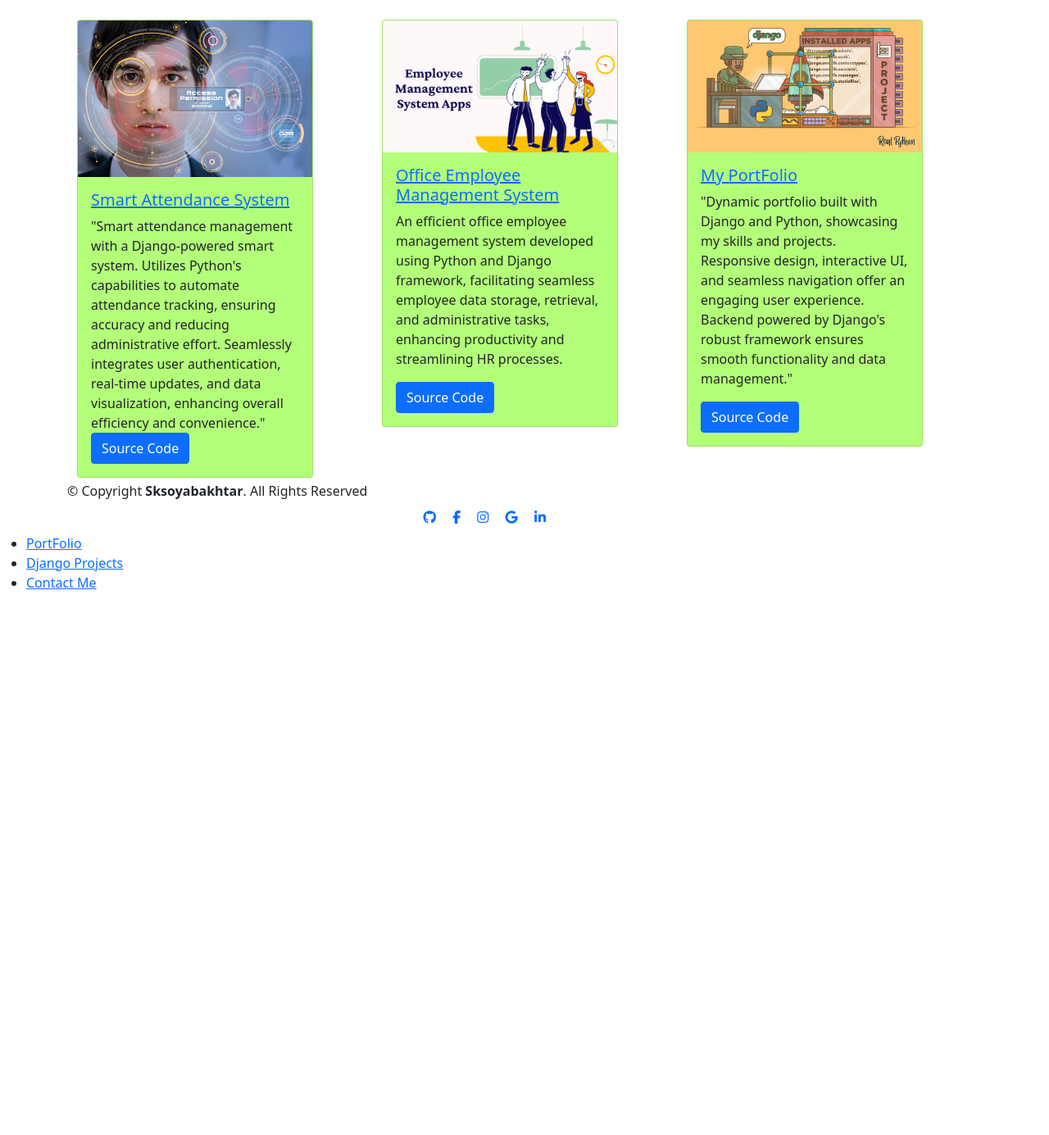
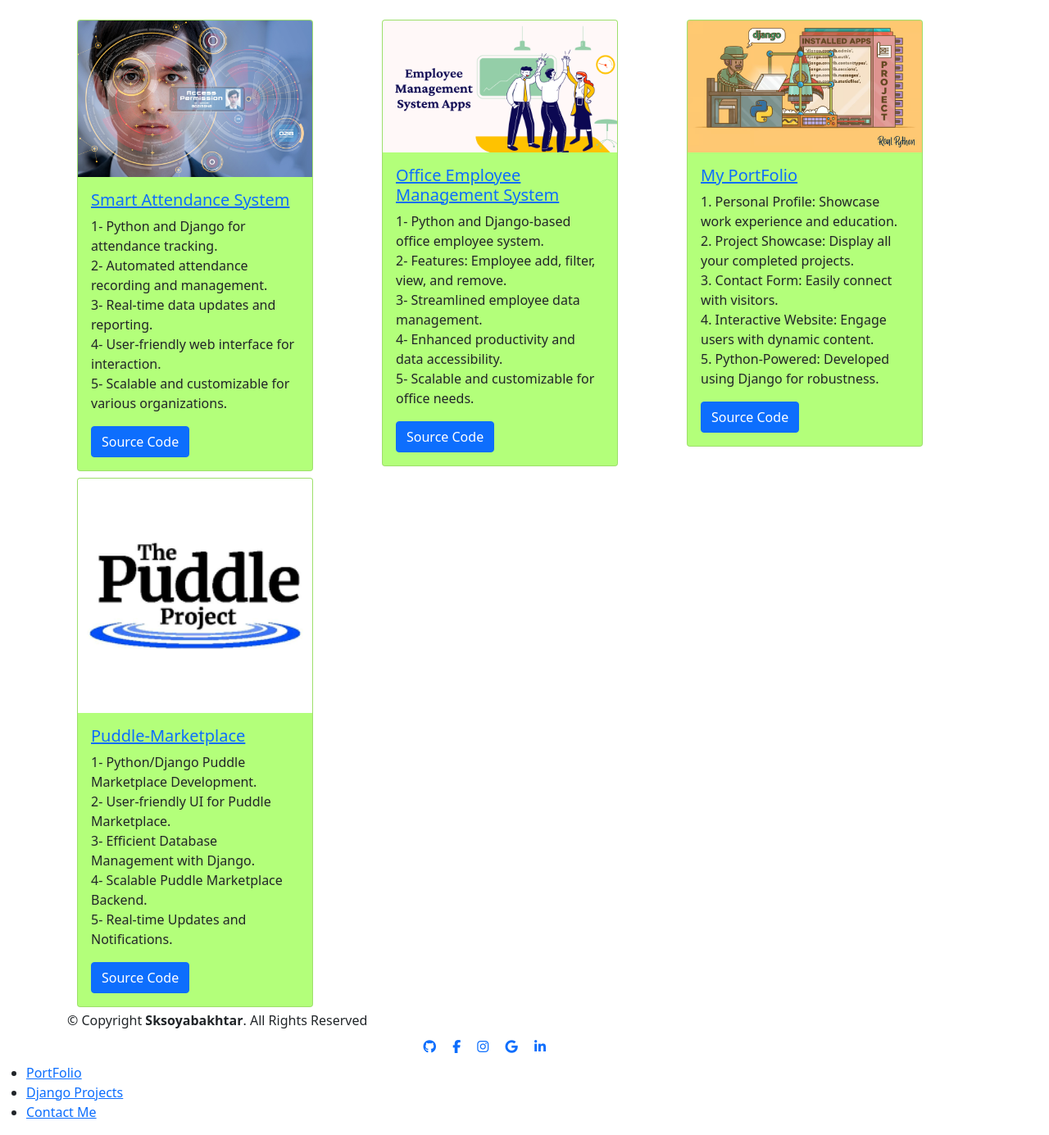
Before and after one commit to Sksoyabakhtar/Portfolio, a Django app: page /djangoProjects in a window 1280 px wide. Shown: the part 1090-2475 px from the top of the page at 82% size. Before the commit the page ends 1809 px from the top, so only its background shows below. Run offline with Django 4.2, Linux system fonts and the light colour scheme; some libraries are stand-ins or nearby versions.

Commit message:
Second Commit

```diff
--- a/templates/home/django.html
+++ b/templates/home/django.html
@@ -34,7 +34,12 @@ menu-active
                     <a href="#">
                         <h5 class="card-title">Smart Attendance System</h5>
                     </a>
-                    <p class="card-text">"Smart attendance management with a Django-powered smart system. Utilizes Python's capabilities to automate attendance tracking, ensuring accuracy and reducing administrative effort. Seamlessly integrates user authentication, real-time updates, and data visualization, enhancing overall efficiency and convenience."
+                    <p class="card-text">1- Python and Django for attendance tracking.<br>
+                        2- Automated attendance recording and management.<br>
+                        3- Real-time data updates and reporting.<br>
+                        4- User-friendly web interface for interaction.<br>
+                        5- Scalable and customizable for various organizations.<br>
+                    </P>
                     <a href="https://github.com/Sksoyabakhtar/Smart_Attendance_System"
                         class="btn btn-primary">Source Code</a>
                 </div>
@@ -47,7 +52,11 @@ menu-active
                     <a href="#">
                         <h5 class="card-title">Office Employee Management System</h5>
                     </a>
-                    <p class="card-text">An efficient office employee management system developed using Python and Django framework, facilitating seamless employee data storage, retrieval, and administrative tasks, enhancing productivity and streamlining HR processes.
+                    <p class="card-text">1- Python and Django-based office employee system.<br>
+                        2- Features: Employee add, filter, view, and remove.<br>
+                        3- Streamlined employee data management.<br>
+                        4- Enhanced productivity and data accessibility.<br>
+                        5- Scalable and customizable for office needs.<br>
                     </p>
                     <a href="https://github.com/Sksoyabakhtar/Employee_Management_System"
                         class="btn btn-primary">Source Code</a>
@@ -61,9 +70,31 @@ menu-active
                     <a href="#">
                         <h5 class="card-title">My PortFolio</h5>
                     </a>
-                    <p class="card-text">"Dynamic portfolio built with Django and Python, showcasing my skills and projects. Responsive design, interactive UI, and seamless navigation offer an engaging user experience. Backend powered by Django's robust framework ensures smooth functionality and data management."
+                    <p class="card-text">1. Personal Profile: Showcase work experience and education.<br>
+                        2. Project Showcase: Display all your completed projects.<br>
+                        3. Contact Form: Easily connect with visitors.<br>
+                        4. Interactive Website: Engage users with dynamic content.<br>
+                        5. Python-Powered: Developed using Django for robustness.<br>
                     </p>
                     <a href="https://github.com/Sksoyabakhtar/Portfolio"
+                        class="btn btn-primary">Source Code</a>
+                </div>
+            </div>
+        </div>
+        <div class="col col-lg-4 my-1">
+            <div class="card" style="width: 18rem;background-color:#6eff0085">
+                <img src="{{baseurl}}/download.png" class="card-img-top" alt="...">
+                <div class="card-body">
+                    <a href="#">
+                        <h5 class="card-title">Puddle-Marketplace</h5>
+                    </a>
+                    <p class="card-text">1- Python/Django Puddle Marketplace Development.<br>
+                        2- User-friendly UI for Puddle Marketplace.<br>
+                        3- Efficient Database Management with Django.<br>
+                        4- Scalable Puddle Marketplace Backend.<br>
+                        5- Real-time Updates and Notifications.<br>
+                    </p>
+                    <a href="https://github.com/Sksoyabakhtar/Puddle-marketplace"
                         class="btn btn-primary">Source Code</a>
                 </div>
             </div>
--- a/templates/home/portfolio.html
+++ b/templates/home/portfolio.html
@@ -60,7 +60,7 @@ menu-active
                               </div>
                               <div class="d-print-none"><a
                                     class="fancyButton btn btn-outline-light btn-lg shadow-sm mt-1 me-3"
-                                    href="https://drive.google.com/file/d/16WYivDmv2QGgws33Cp0xhjxmfJZSY4EP/view?usp=drive_link"
+                                    href="https://drive.google.com/file/d/1DeIAo_XCLsG9rCtECB4MQDhKSxfWe266/view?usp=drive_link"
                                     data-aos-delay="700">Download CV</a>
                                  <a class="fancyButton btn btn-default rex-primary-btn-effect-No btn btn-info btn-lg shadow-sm mt-1"
                                     href="/contact" data-aos="fade-left" data-aos-delay="700">Contact Me</a>
```
Also changed, not shown: static/img/djangoProjects/download.png (added).
